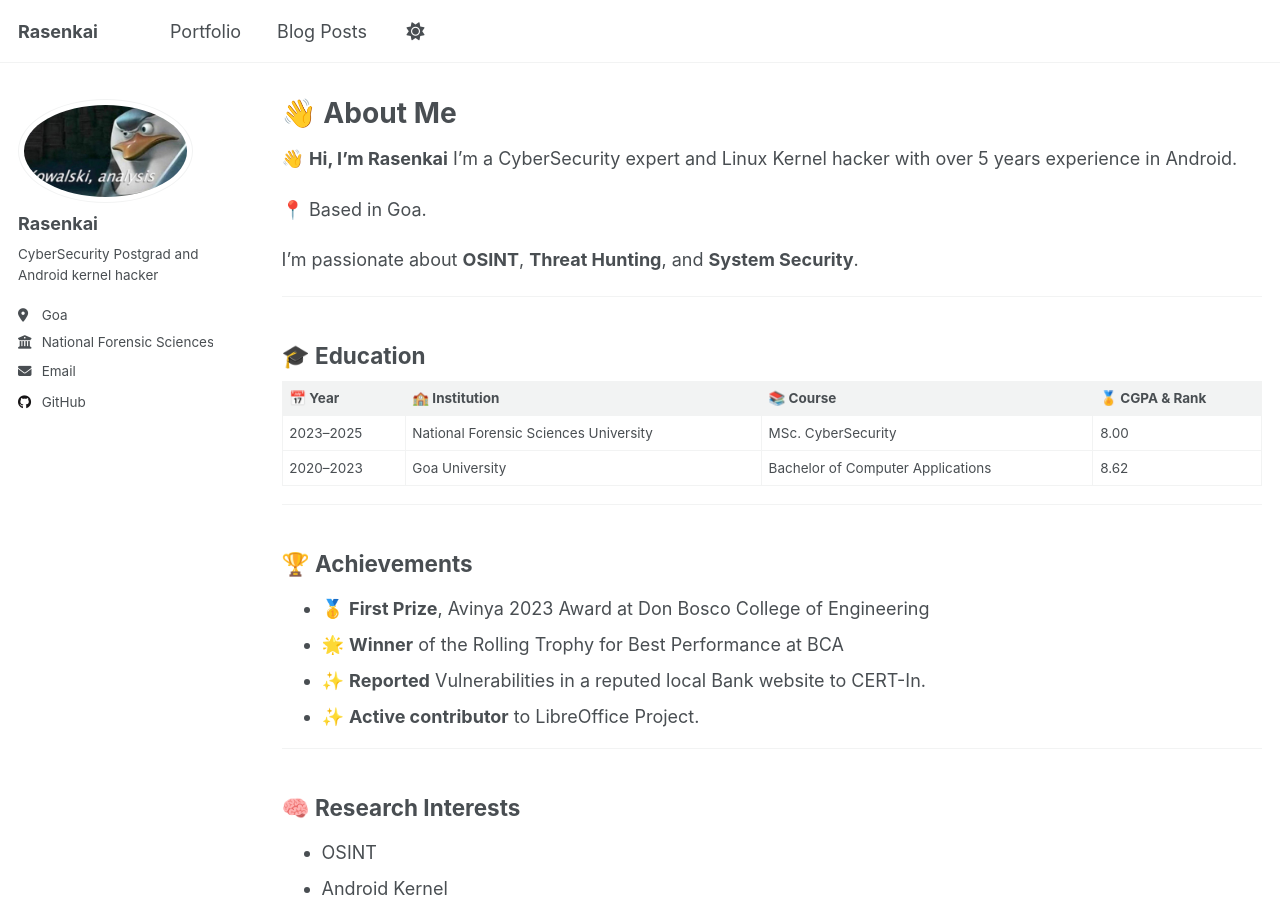
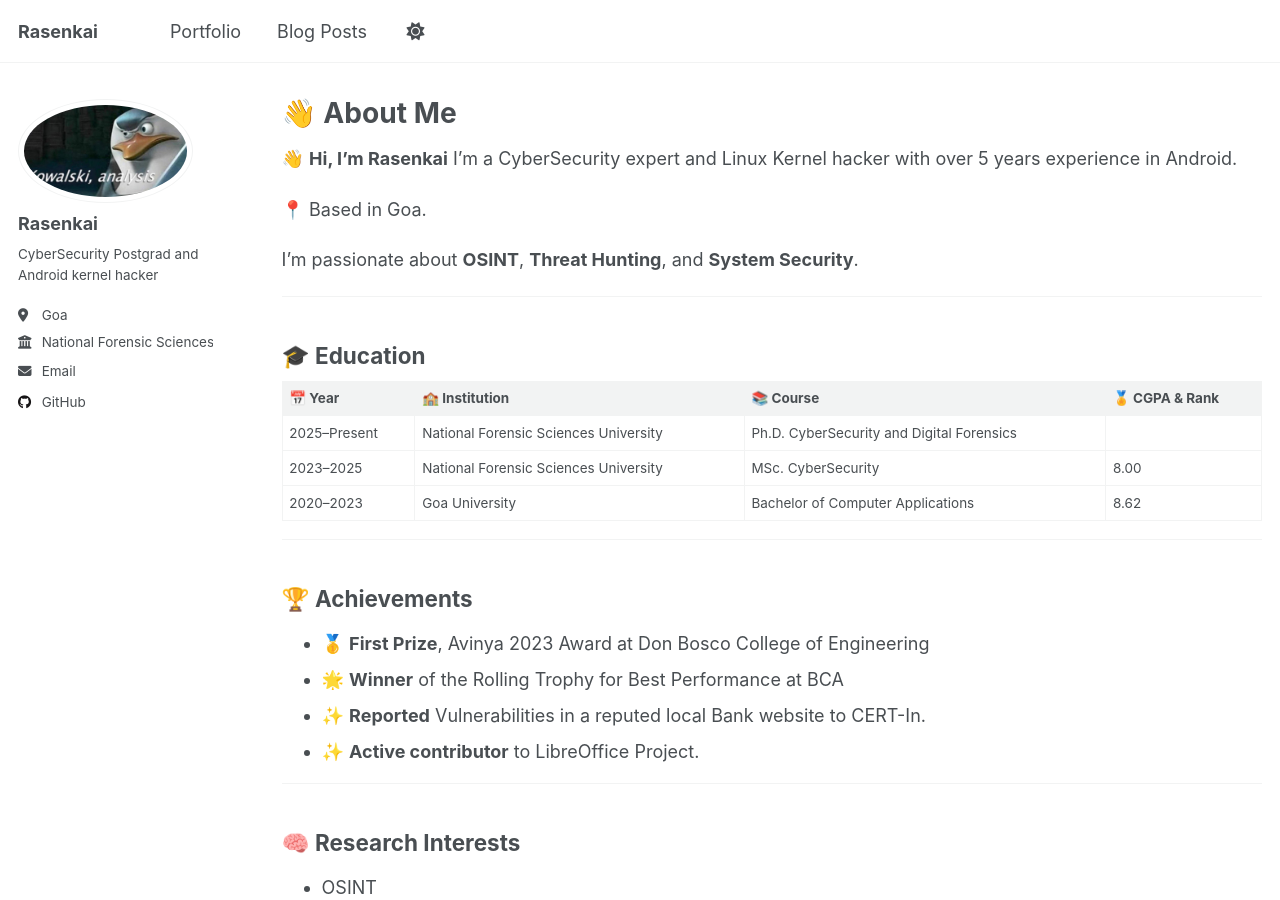
Before and after one commit to Rasenkai/rasenkai.github.io, a Jekyll site: the page built from _pages/about.md, in a window 1280 px wide and 900 px high. Built offline with Jekyll 4.4.1, drawn with Linux system fonts in a browser that asks for light colours; a script that is not in the unit is left out.

Commit message:
v5
Signed-off-by: Rasenkai <rasenkai99@gmail.com>

```diff
--- a/_config.yml
+++ b/_config.yml
@@ -13,7 +13,7 @@ title                    : "Rasenkai"
 title_separator          : "-"
 name                     : &name "Rasenkai"
 description        : |
-  CyberSecurity Postgrad and Android kernel hacker
+  CyberSecurity Ph.D Scholar and Android kernel hacker
 url                      : "https://rasenkai.github.io"
 baseurl                  : "" # the subpath of your site, e.g. "/blog"
 repository               : "academicpages/academicpages.github.io"
--- a/_pages/about.md
+++ b/_pages/about.md
@@ -23,6 +23,7 @@ I'm passionate about **OSINT**, **Threat Hunting**, and **System Security**.
 
 | 📅 Year | 🏫 Institution | 📚 Course | 🏅 CGPA & Rank |
 | --- | --- | --- | --- |
+| 2025–Present | National Forensic Sciences University | Ph.D. CyberSecurity and Digital Forensics |
 | 2023–2025 | National Forensic Sciences University | MSc. CyberSecurity | 8.00 |
 | 2020–2023 | Goa University | Bachelor of Computer Applications | 8.62 |
 
```
